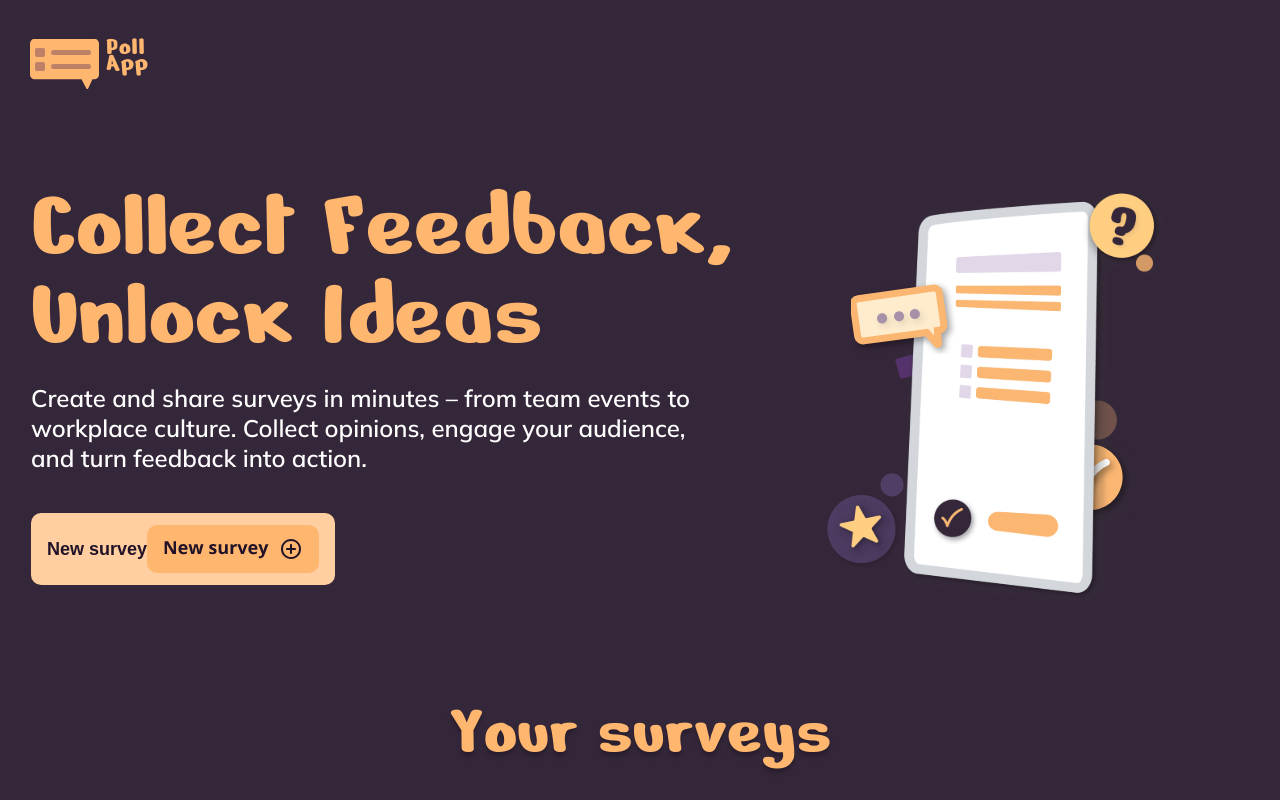
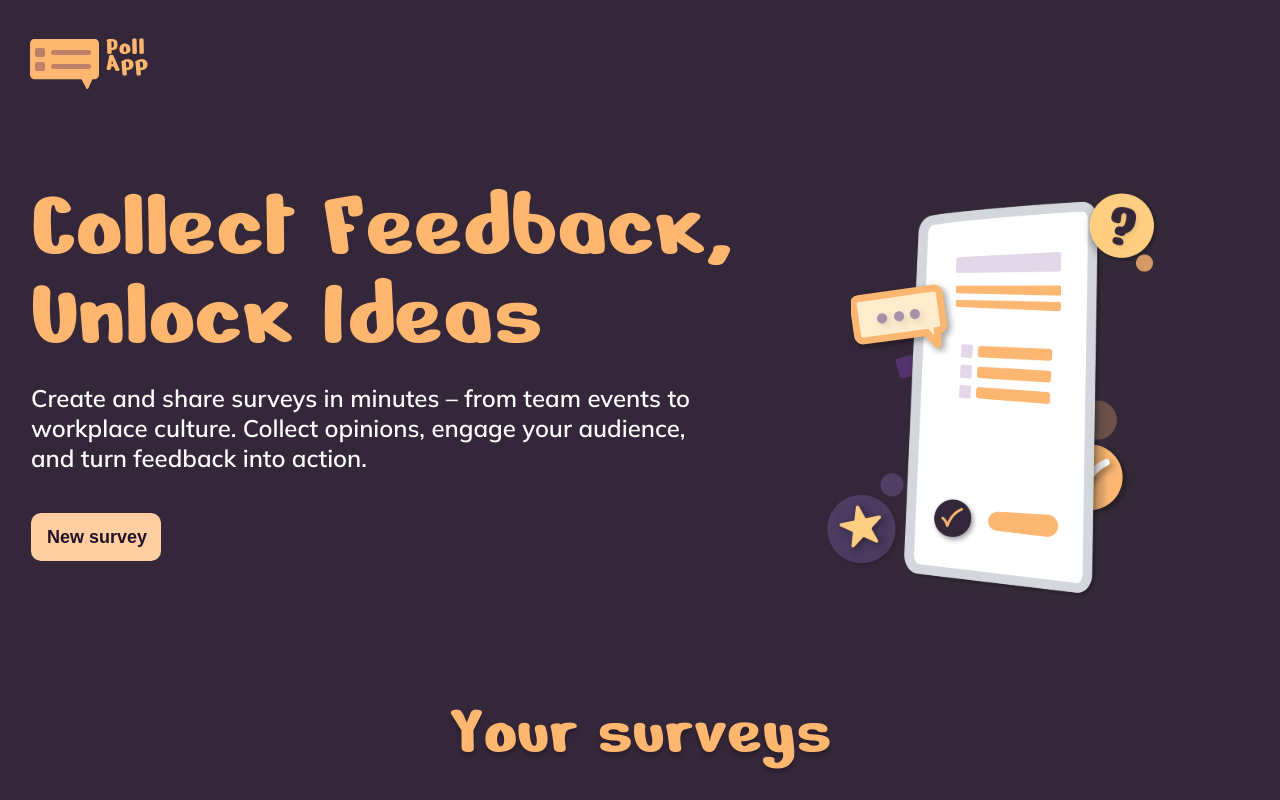
Before and after one commit to OBO-WAN/PollApp, an Angular app: page / in a window 1280 px wide. Shown: the top 800 px of the page. Built offline with nearby package versions, Linux system fonts and the light colour scheme; a web font is replaced by a local one.

Commit message:
feat: animate New survey button

```diff
--- a/src/app/pages/home/home-motion.css
+++ b/src/app/pages/home/home-motion.css
@@ -1,8 +1,64 @@
+.primary-button {
+  position: relative;
+  width: 130px;
+  height: 48px;
+  flex: 0 0 auto;
+  justify-content: flex-start;
+  overflow: hidden;
+  padding: 0;
+}
+
+.primary-button__label {
+  position: absolute;
+  top: 50%;
+  left: 16px;
+  white-space: nowrap;
+  transform: translateY(-50%);
+  transition: opacity 120ms ease-out;
+}
+
+.primary-button__hover-artwork {
+  position: absolute;
+  top: 0;
+  left: 0;
+  display: block;
+  width: 172px;
+  height: 48px;
+  max-width: none;
+  opacity: 0;
+  pointer-events: none;
+  transition: opacity 160ms ease-out;
+}
+
+.primary-button:focus-visible {
+  outline: 3px solid white;
+  outline-offset: 4px;
+}
+
 .hero__image--hover {
   opacity: 0;
 }
 
 @media (min-width: 1100px) and (hover: hover) and (pointer: fine) {
+  .primary-button {
+    transition: width 320ms cubic-bezier(0.2, 0.8, 0.2, 1);
+  }
+
+  .primary-button:hover,
+  .primary-button:focus-visible {
+    width: 172px;
+  }
+
+  .primary-button:hover .primary-button__label,
+  .primary-button:focus-visible .primary-button__label {
+    opacity: 0;
+  }
+
+  .primary-button:hover .primary-button__hover-artwork,
+  .primary-button:focus-visible .primary-button__hover-artwork {
+    opacity: 1;
+  }
+
   .hero__image {
     transition: opacity 280ms ease-in-out;
   }
@@ -17,6 +73,12 @@
 }
 
 @media (prefers-reduced-motion: reduce) {
+  .primary-button,
+  .primary-button__label,
+  .primary-button__hover-artwork {
+    transition: none;
+  }
+
   .hero__image {
     transition: none;
   }
```
